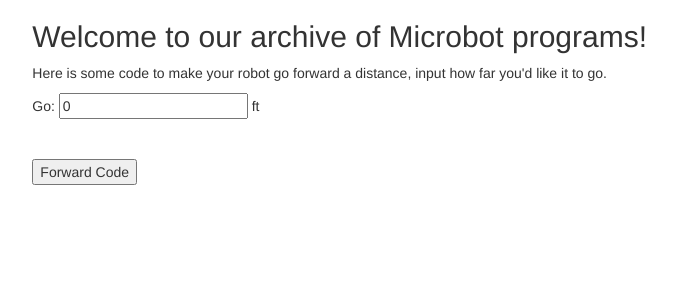
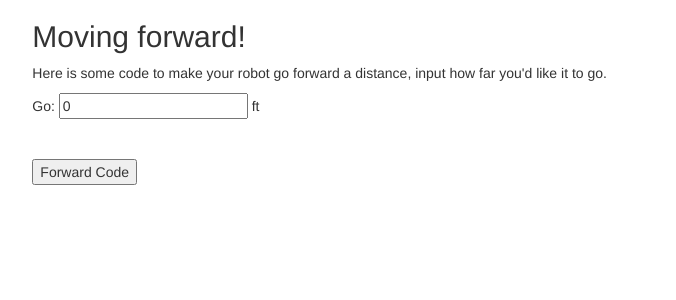
Before and after one commit to Wolniewicz/Flask_And_Robot, a Flask app: page /view/go in a window 1280 px wide. Shown: the top 300 px of the page, without its empty margins (186-862 px from the left). Run offline with Flask 2, Linux system fonts and the light colour scheme; some libraries are stand-ins or nearby versions.

Commit message:
Name update

```diff
--- a/templates/viewgo.html
+++ b/templates/viewgo.html
@@ -16,7 +16,7 @@
 
 		<div class="col-xs-6 col-md-8 content">
 
-	<h2>Welcome to our archive of Microbot programs!</h2>
+	<h2>Moving forward!</h2>
 
 	<p>Here is some code to make your robot go forward a distance, input how far you'd like it to go.</p>
 
--- a/templates/viewhex.html
+++ b/templates/viewhex.html
@@ -15,7 +15,7 @@
 		<div class="col-md-2 left"></div>
 
 		<div class="col-xs-6 col-md-8 content">
-
+		<h2>This code is quite hexy!</h2>
 	<p>Here is code to make your robot go in a hexagon! Input how big you'd like the hexagon to be.</p>
 	<form action="demo_form.asp">
 	Go: <input id="hexbox" type="text" name="square" value="0"> ft<br><br>
--- a/templates/viewsquare.html
+++ b/templates/viewsquare.html
@@ -15,6 +15,7 @@
 		<div class="col-md-2 left"></div>
 
 		<div class="col-xs-6 col-md-8 content">
+<h2>Square dancing!</h2>
 
 	<p>Here is some code to make your robot go in a square, input how big you'd like the square to be.</p>
 	<form action="demo_form.asp">
```
